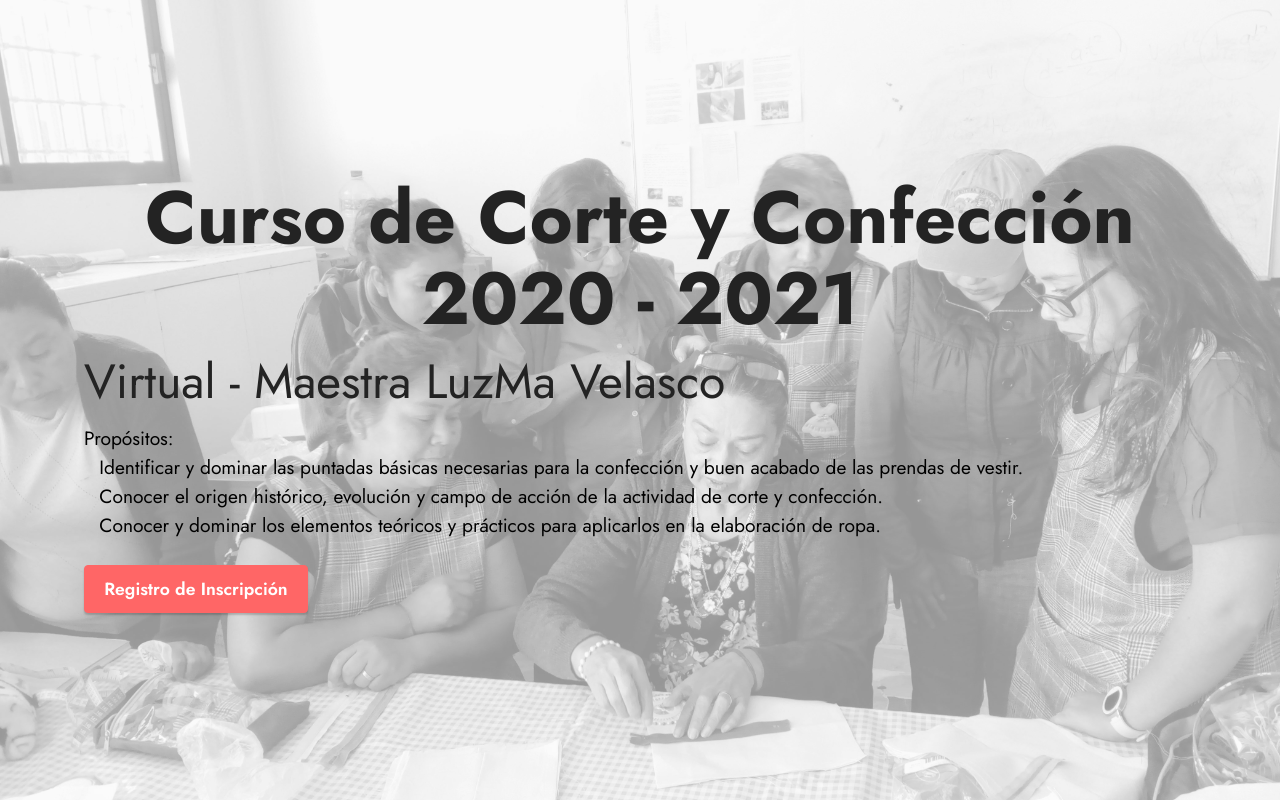
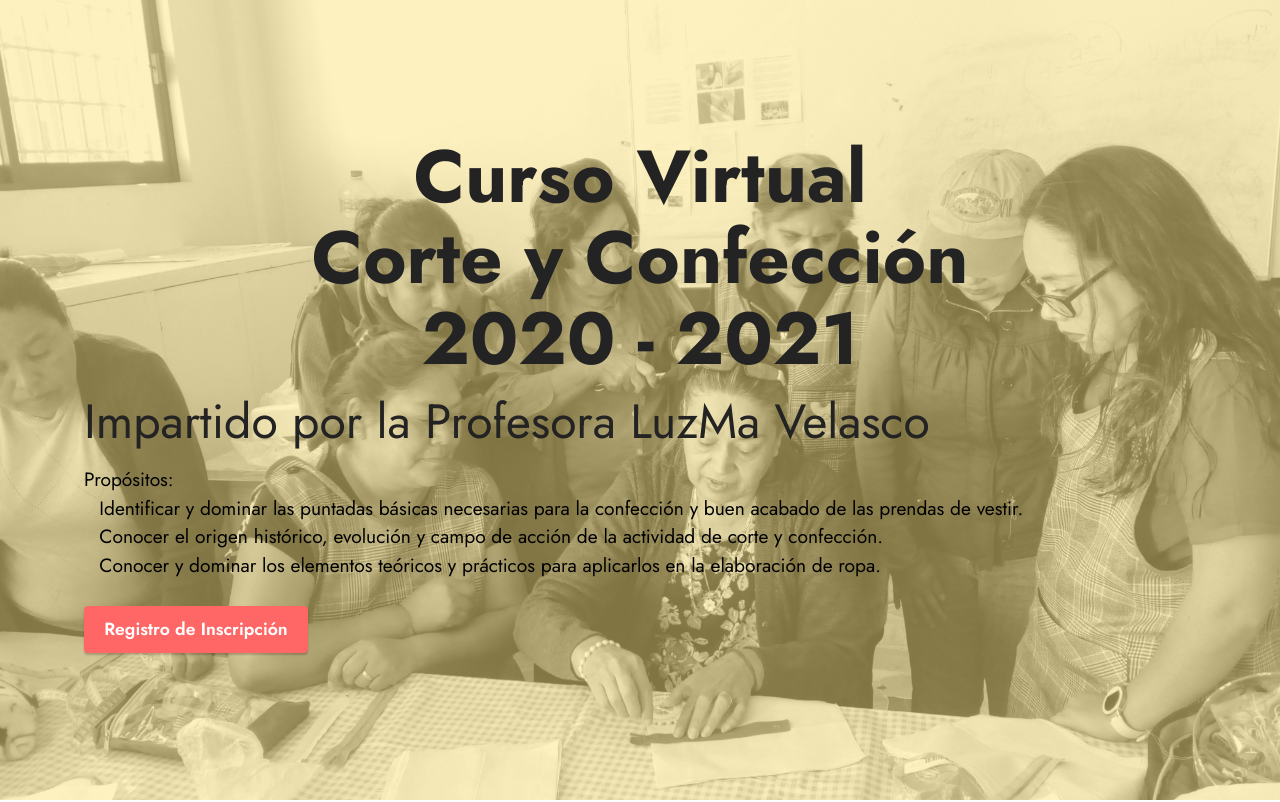
Before and after one commit to luzmaveol/CorteyConfeccion, a plain HTML site: page index.html in a window 1280 px wide. Shown: the top 802 px of the page. Drawn offline with Linux system fonts and the light colour scheme.

Commit message:
update 3

```diff
--- a/index.html
+++ b/index.html
@@ -33,13 +33,13 @@
 
 
 
-    <div class="mbr-overlay" style="opacity: 0.6; background-color: rgb(250, 250, 250);"></div>
+    <div class="mbr-overlay" style="opacity: 0.5; background-color: rgb(255, 232, 133);"></div>
 
     <div class="container-fluid">
         <div class="row justify-content-center">
             <div class="col-12 col-lg-11">
-                <h1 class="mbr-section-title mbr-fonts-style mb-3 display-1"><strong>Curso de Corte y Confección 2020 - 2021 </strong><br></h1>
-                <h2 class="mbr-section-subtitle mbr-fonts-style mb-3 display-2">Virtual - Maestra LuzMa Velasco</h2>
+                <h1 class="mbr-section-title mbr-fonts-style mb-3 display-1"><strong>Curso Virtual </strong><br><strong>Corte y Confección </strong><br><strong>2020 - 2021 </strong><br></h1>
+                <h2 class="mbr-section-subtitle mbr-fonts-style mb-3 display-2">Impartido por la Profesora LuzMa Velasco</h2>
                 <p class="mbr-text mbr-fonts-style display-7">
                     Propósitos: <br> Identificar y dominar las puntadas básicas necesarias para la confección y buen acabado de las prendas de vestir. <br> Conocer el origen histórico, evolución y campo de acción de la actividad de corte y confección. <br> Conocer y dominar los elementos teóricos y prácticos para aplicarlos en la elaboración de ropa.</p>
                 <div class="mbr-section-btn mt-3"><a class="btn btn-secondary display-4" href="https://mobiri.se">Registro de Inscripción</a></div>
@@ -140,7 +140,7 @@
             </div>
         </div>
     </div>
-</section><section style="background-color: #fff; font-family: -apple-system, BlinkMacSystemFont, 'Segoe UI', 'Roboto', 'Helvetica Neue', Arial, sans-serif; color:#aaa; font-size:12px; padding: 0; align-items: center; display: flex;"><a href="https://mobirise.site/e" style="flex: 1 1; height: 3rem; padding-left: 1rem;"></a><p style="flex: 0 0 auto; margin:0; padding-right:1rem;">Mobirise site software - <a href="https://mobirise.site/n" style="color:#aaa;">Visit site</a></p></section><script src="assets/web/assets/jquery/jquery.min.js"></script>  <script src="assets/popper/popper.min.js"></script>  <script src="assets/tether/tether.min.js"></script>  <script src="assets/bootstrap/js/bootstrap.min.js"></script>  <script src="assets/smoothscroll/smooth-scroll.js"></script>  <script src="assets/parallax/jarallax.min.js"></script>  <script src="assets/playervimeo/vimeo_player.js"></script>  <script src="assets/theme/js/script.js"></script>
+</section><section style="background-color: #fff; font-family: -apple-system, BlinkMacSystemFont, 'Segoe UI', 'Roboto', 'Helvetica Neue', Arial, sans-serif; color:#aaa; font-size:12px; padding: 0; align-items: center; display: flex;"><a href="https://mobirise.site/z" style="flex: 1 1; height: 3rem; padding-left: 1rem;"></a><p style="flex: 0 0 auto; margin:0; padding-right:1rem;">Web page was <a href="https://mobirise.site/h" style="color:#aaa;">created with</a> Mobirise</p></section><script src="assets/web/assets/jquery/jquery.min.js"></script>  <script src="assets/popper/popper.min.js"></script>  <script src="assets/tether/tether.min.js"></script>  <script src="assets/bootstrap/js/bootstrap.min.js"></script>  <script src="assets/smoothscroll/smooth-scroll.js"></script>  <script src="assets/parallax/jarallax.min.js"></script>  <script src="assets/playervimeo/vimeo_player.js"></script>  <script src="assets/theme/js/script.js"></script>
 
 
 </body>
```
Also changed, not shown: 1 other file.
